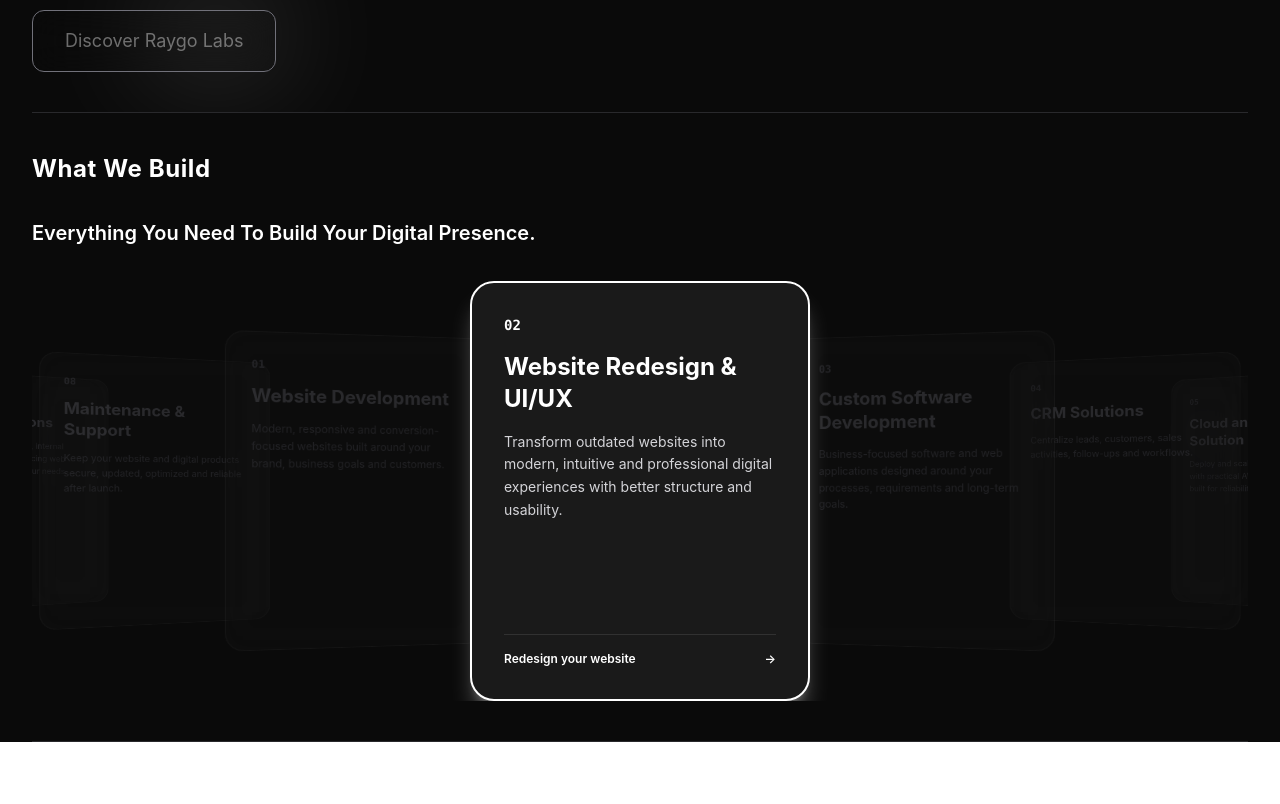
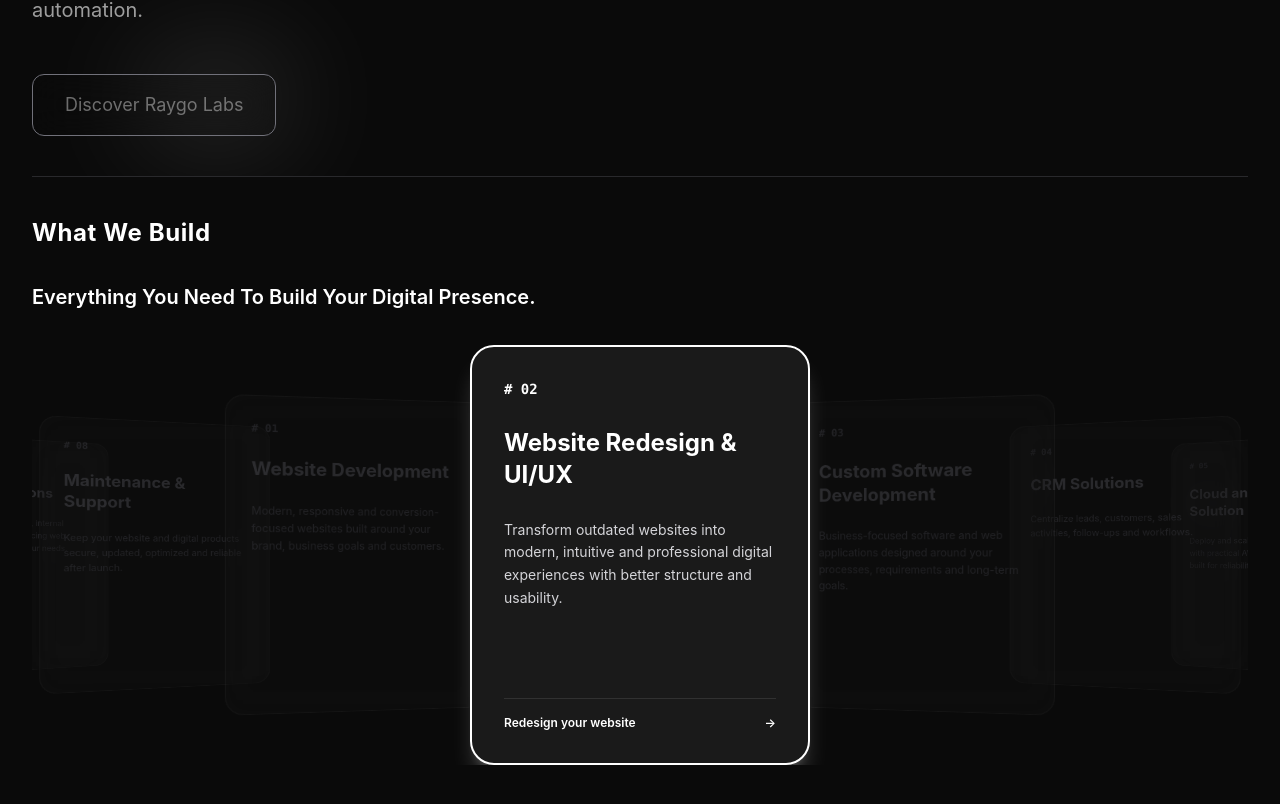
Before and after one commit to Yashwanthkumar-dev/raygo-labs-website, a React (Vite) app: page / in a window 1280 px wide. Shown: the part 1571-2375 px from the top of the page. Before the commit the page ends 2313 px from the top, so only its background shows below. Built offline with nearby package versions, Linux system fonts and the light colour scheme.

Commit message:
fix:fixed moblie view bugs

```diff
--- a/src/Pages/HomePage.jsx
+++ b/src/Pages/HomePage.jsx
@@ -100,7 +100,7 @@
         <h2 className="font-semibold text-3xl leading-11 w-80">
           Technology built around your business.
         </h2>
-        <p className="leading-8 text-xl text-main-text/60 text-left w-90">
+        <p className="leading-8 text-xl text-main-text/60 text-left w-77">
           Every business has different goals, customers and challenges. RAYGO
           Labs creates digital solutions tailored to the way your business
           actually works - from high-performing websites and modern redesigns to
@@ -153,17 +153,17 @@
                 <div
                   className={`relative h-full p-8 rounded-3xl transition-all duration-500 flex flex-col justify-between ${
                     isActive
-                      ? "bg-card border-2 border-main-text shadow-xl shadow-main-text/30 opacity-100 scale-100 z-20"
+                      ? "bg-card border-2 border-main-text shadow-xl shadow-main-text/20 opacity-100 scale-100 z-20"
                       : "bg-card/40 border border-white/10 opacity-30 backdrop-blur-md scale-90 z-0"
                   }`}
                 >
-                  <div className="space-y-4">
+                  <div className="space-y-7">
                     <span
                       className={`text-sm font-mono font-bold block transition-colors ${
                         isActive ? "text-main-text" : "text-zinc-600"
                       }`}
                     >
-                      {servcies.id}
+                      # {servcies.id}
                     </span>
                     <h3
                       className={`text-2xl font-bold transition-colors ${
```
